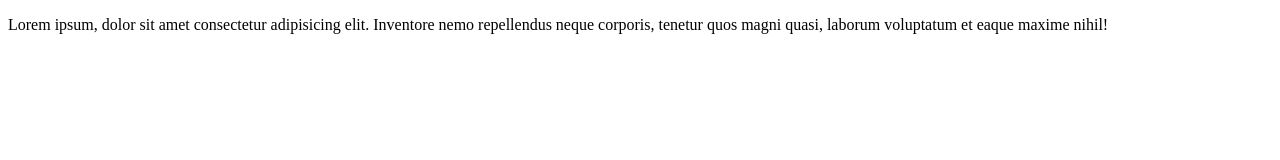
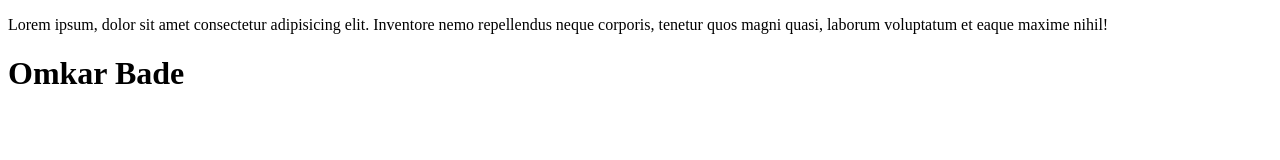
Before and after one commit to Omkar-Bade/Localrepo, a plain HTML site: page index.html in a window 1280 px wide. Drawn offline with Linux system fonts and the light colour scheme.

Commit message:
update in index.html

```diff
--- a/index.html
+++ b/index.html
@@ -7,5 +7,6 @@
 </head>
 <body>
     <p>Lorem ipsum, dolor sit amet consectetur adipisicing elit. Inventore nemo repellendus neque corporis, tenetur quos magni quasi, laborum voluptatum et eaque maxime nihil!</p>
+<h1>Omkar Bade</h1>
 </body>
 </html>
```
